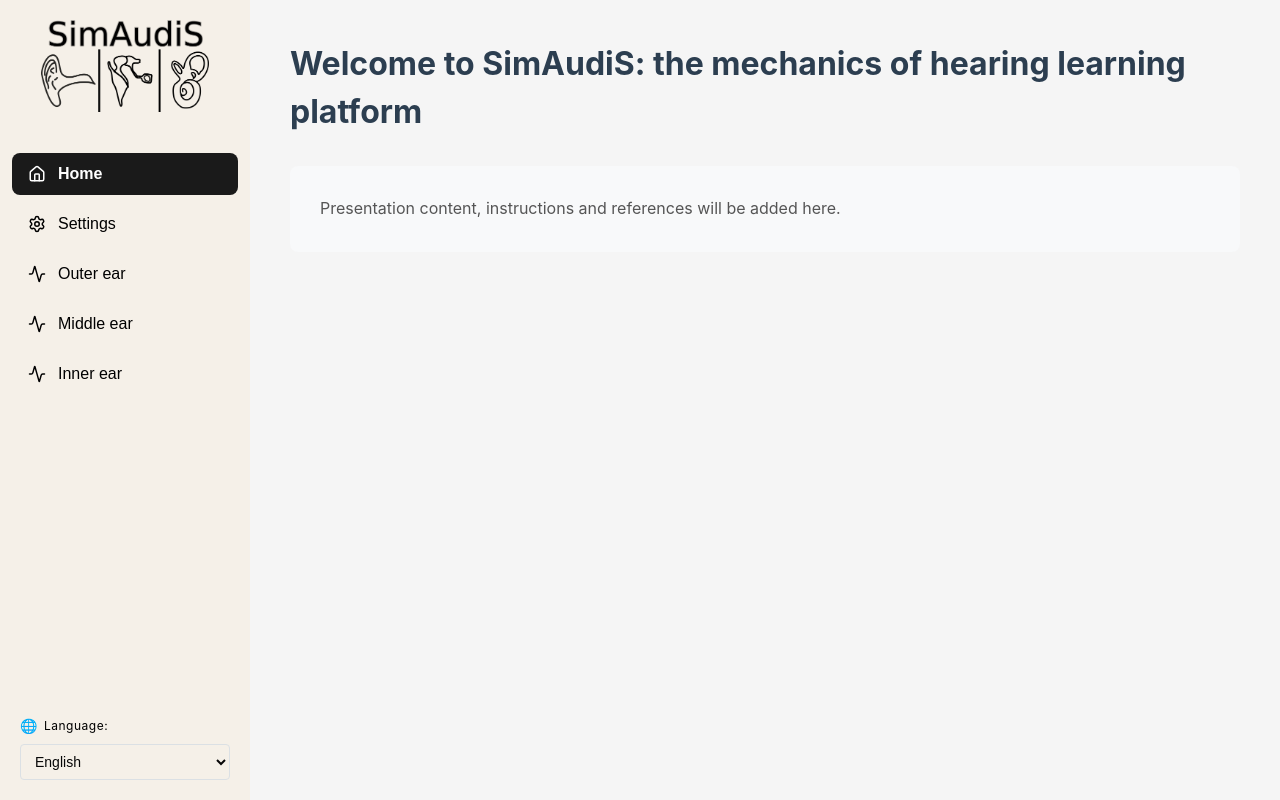
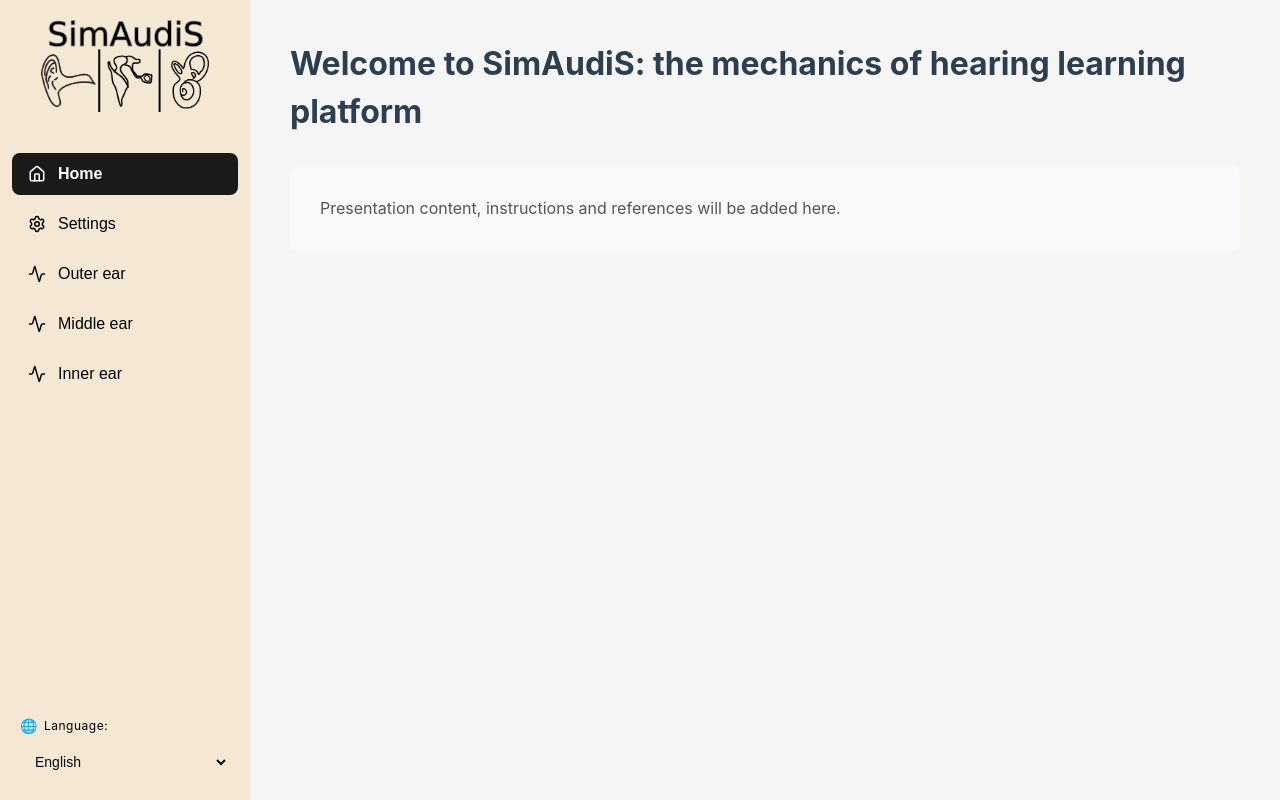
Before and after one commit to LucasCostaLobato/auditory-system-frontend, a React (Vite) app: page / in a window 1280 px wide. Built offline with nearby package versions, Linux system fonts and the light colour scheme.

Commit message:
update colors

```diff
--- a/src/components/common/LanguageSelector.css
+++ b/src/components/common/LanguageSelector.css
@@ -22,10 +22,10 @@
 .language-select {
   width: 100%;
   padding: 8px 10px;
-  border: 1px solid #dbe0e4;
+  border: 1px solid #f4e8d4;
   border-radius: 4px;
   font-size: 14px;
-  background-color: #f5f0e8;
+  background-color: #f4e8d4;
   color: rgb(7, 7, 7);
   cursor: pointer;
   transition: background-color 0.3s;
--- a/src/components/sidebars/Sidebar.css
+++ b/src/components/sidebars/Sidebar.css
@@ -1,7 +1,7 @@
 .sidebar {
   width: 250px;
   height: 100vh;
-  background-color: #f5f0e8;
+  background-color: #f4e8d4;
   color: #000000;
   display: flex;
   flex-direction: column;
@@ -12,7 +12,7 @@
 
 .sidebar-header {
   padding: 20px;
-  border-bottom: 1px solid #f5f0e8;
+  border-bottom: 1px solid #f4e8d4;
   text-align: center;
 }
 
@@ -56,5 +56,5 @@
 
 .sidebar-footer {
   padding: 20px;
-  border-top: 1px solid #f5f0e8;
+  border-top: 1px solid #f4e8d4;
 }
```
